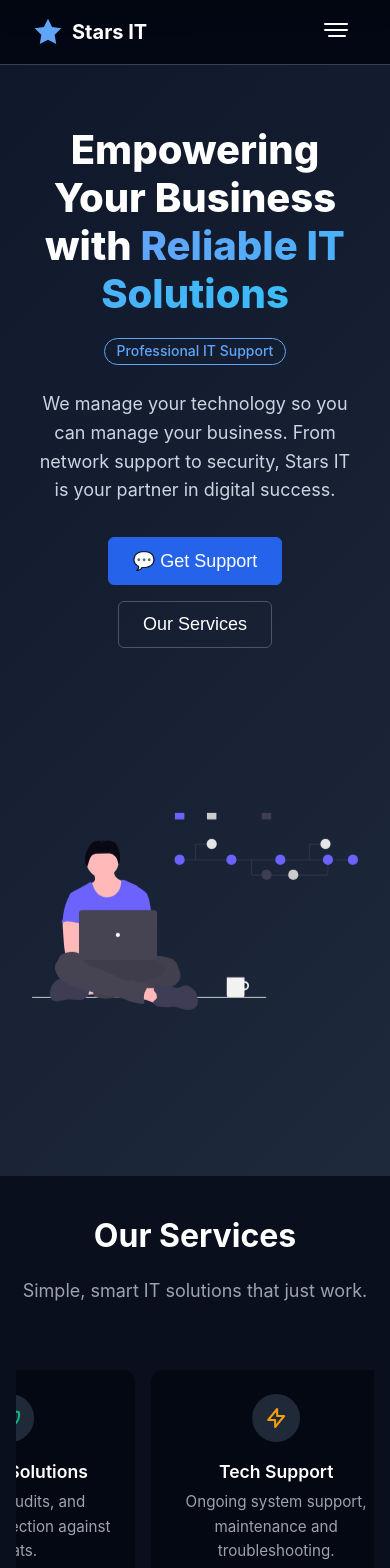
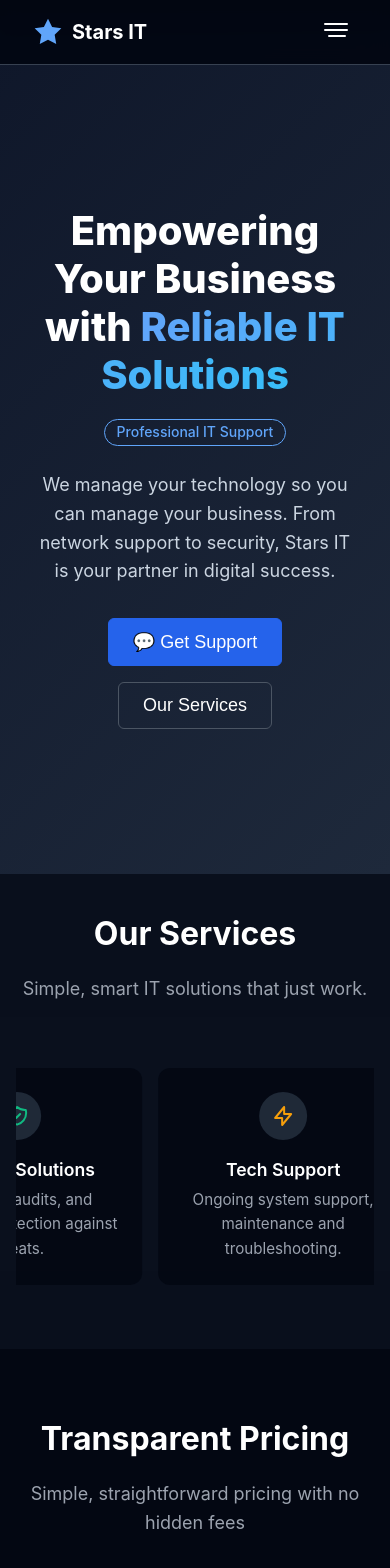
Before and after one commit to project-LKH/stars-it, a React (Create React App) app: page / in a window 390 px wide. Shown: the top 1568 px of the page. Built offline with nearby package versions, Linux system fonts and the light colour scheme.

Commit message:
chore:\n\r-removed image from mobile

```diff
--- a/src/components/sections/Hero.css
+++ b/src/components/sections/Hero.css
@@ -110,6 +110,7 @@
   }
 
   .hero-image {
-    margin-top: 2rem;
+    /* margin-top: 2rem; */
+    display:none;
   }
 }
```
